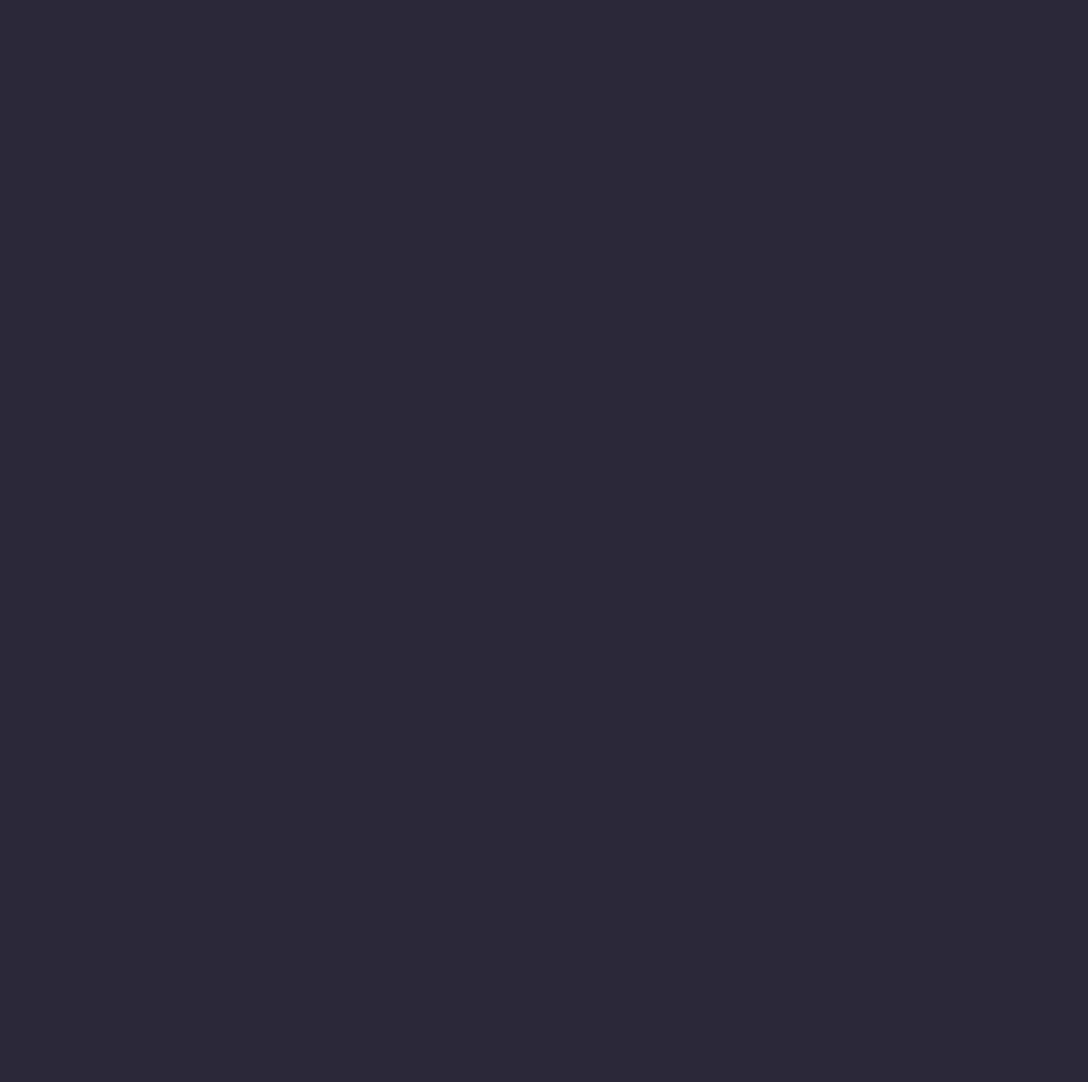
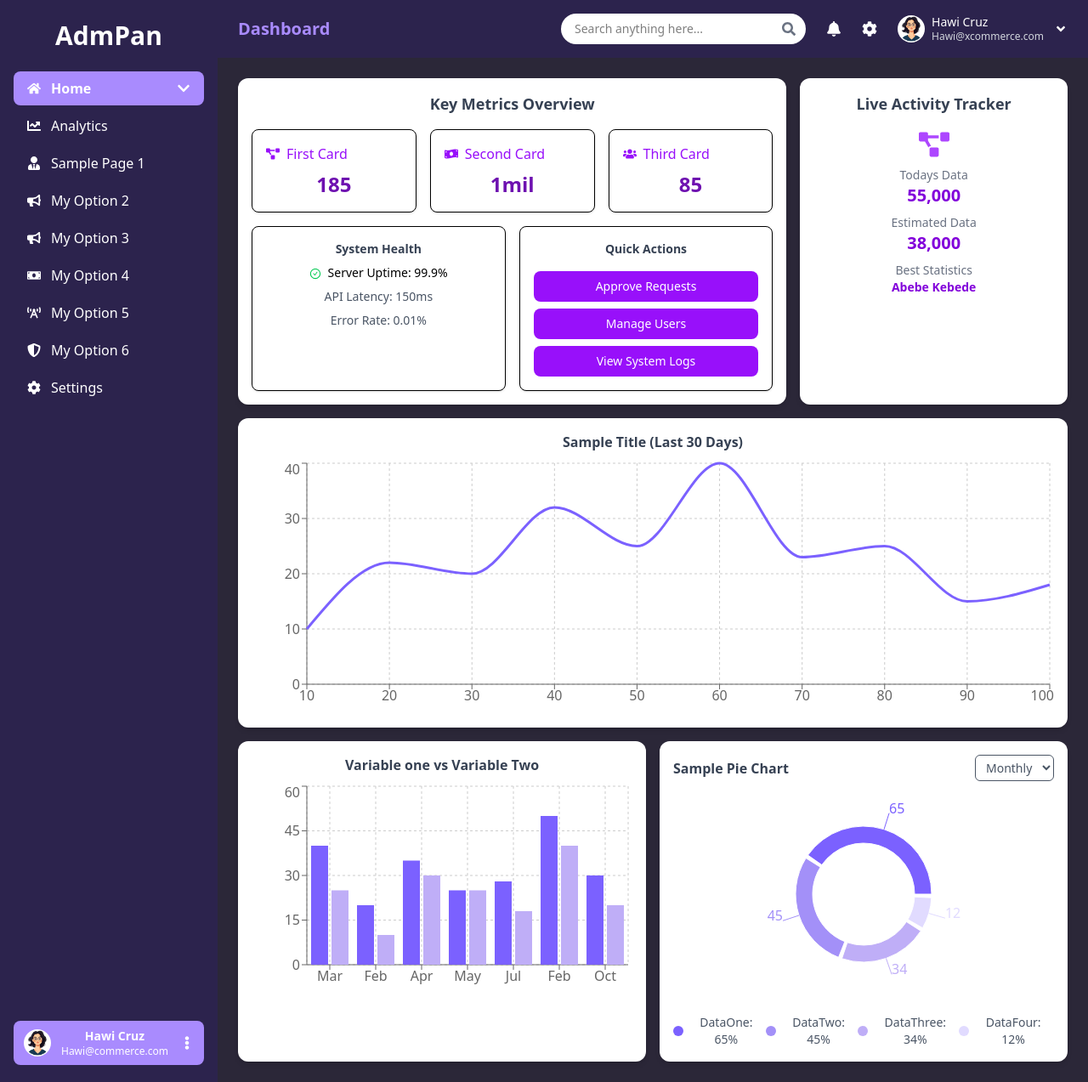
Before and after one commit to natanamanuelmamo/Custom_Admin_Panel_With_ReactJS, a React (Vite) app: page /dashboard in a window 1280 px wide. Before the commit this address had no page. Shown: the whole page at 85% size. Before the commit the page ends 800 px from the top, so only its background shows below. Built offline with nearby package versions, Linux system fonts and the light colour scheme.

Commit message:
sample dashboard page

```diff
--- a/src/App.jsx
+++ b/src/App.jsx
@@ -3,6 +3,7 @@ import SignIn from "./pages/Auth/SignIn";
 import SignUp from "./pages/Auth/SignUp";
 import SampleFirstPage from "./pages/Categories/SampleFirstPage";
 import Notifications from "./pages/Notifications/Notifications";
+import DashboardLayout from "./pages/Dashboard/HomeDashboard";
 
 import { BrowserRouter as Router, Routes, Route } from "react-router-dom";
 
@@ -16,6 +17,7 @@ function App() {
         <Route path="/signup" element={<SignUp />} />
         <Route path="/page1" element={<SampleFirstPage />} />
         <Route path="/notifications" element={<Notifications />} />
+        <Route path="/dashboard" element={<DashboardLayout />} />
 
       </Routes>
     </Router>
--- /dev/null
+++ b/src/pages/Dashboard/HomeDashboard.jsx
@@ -0,0 +1,208 @@
+import Sidebar from '../../components/Sidebar';
+import Topbar from '../../components/Topbar';
+import Card from '../../components/StatsCard';
+
+import { LineChart, Line, XAxis, YAxis, Tooltip, CartesianGrid, BarChart, Bar, PieChart, Pie, Cell, ResponsiveContainer } from 'recharts';
+import { FaProjectDiagram, FaMoneyBillWave, FaUsers } from 'react-icons/fa';
+import { AiOutlineCheckCircle } from 'react-icons/ai';
+
+const COLORS = ['#7B61FF', '#A390F8', '#BFAEF7', '#E1DBFF'];
+
+const LineChartData = [
+    { x: 10, y: 10 },
+    { x: 20, y: 22 },
+    { x: 30, y: 20 },
+    { x: 40, y: 32 },
+    { x: 50, y: 25 },
+    { x: 60, y: 40 },
+    { x: 70, y: 23 },
+    { x: 80, y: 25 },
+    { x: 90, y: 15 },
+    { x: 100, y: 18 },
+  ];
+
+  const barData = [
+    { name: 'Mar', variable1: 40, variable2: 25 },
+    { name: 'Feb', variable1: 20, variable2: 10 },
+    { name: 'Apr', variable1: 35, variable2: 30 },
+    { name: 'May', variable1: 25, variable2: 25 },
+    { name: 'Jul', variable1: 28, variable2: 18 },
+    { name: 'Feb', variable1: 50, variable2: 40 },
+    { name: 'Oct', variable1: 30, variable2: 20 },
+  ];
+
+  const pieData = [
+    { name: 'DataOne', value: 65 },
+    { name: 'DataTwo', value: 45 },
+    { name: 'DataThree', value: 34 },
+    { name: 'DataFour', value: 12 },
+  ];
+
+export default function DashboardLayout() {
+  return (
+    <div className="flex min-h-screen">
+      <Sidebar />
+      <div className="flex-1 flex flex-col">
+        <Topbar pageTitle="Dashboard" />
+        {/* Page content here */}
+
+        <div className="p-6 space-y-4">{/* <div className="p-4 space-y-4"> */}
+          {/* Top section */}
+          <div className="grid grid-cols-1 xl:grid-cols-3 gap-4">
+            <div className="bg-white rounded-xl shadow-md p-4 col-span-2 space-y-4">
+              <h2 className="text-lg font-semibold text-gray-700">Key Metrics Overview</h2>
+              <div className="grid grid-cols-1 md:grid-cols-3 gap-4">
+                {/* Card 1 */}
+                <div className="bg-white border rounded-lg p-4 shadow">
+                  <div className="flex items-center text-purple-600 mb-2">
+                    <FaProjectDiagram className="mr-2" />
+                    <span className="font-medium">First Card</span>
+                  </div>
+                  <h2 className="text-2xl font-bold text-purple-800">185</h2>
+                </div>
+                {/* Card 2 */}
+                <div className="bg-white border rounded-lg p-4 shadow">
+                  <div className="flex items-center text-purple-600 mb-2">
+                    <FaMoneyBillWave className="mr-2" />
+                    <span className="font-medium">Second Card</span>
+                  </div>
+                  <h2 className="text-2xl font-bold text-purple-800">1mil</h2>
+                </div>
+                {/* Card 3 */}
+                <div className="bg-white border rounded-lg p-4 shadow">
+                  <div className="flex items-center text-purple-600 mb-2">
+                    <FaUsers className="mr-2" />
+                    <span className="font-medium">Third Card</span>
+                  </div>
+                  <h2 className="text-2xl font-bold text-purple-800">85</h2>
+                </div>
+              </div>
+
+              <div className="grid grid-cols-1 md:grid-cols-2 gap-4">
+                {/* System Health */}
+                <div className="bg-white border rounded-lg p-4 shadow space-y-2">
+                  <h3 className="text-sm font-semibold text-gray-700 mb-2">System Health</h3>
+                  <p className="text-sm"><AiOutlineCheckCircle className="inline text-green-500 mr-1" /> Server Uptime: <span className="font-medium">99.9%</span></p>
+                  <p className="text-sm text-gray-600">API Latency: 150ms</p>
+                  <p className="text-sm text-gray-600">Error Rate: 0.01%</p>
+                </div>
+
+                {/* Quick Actions */}
+                <div className="bg-white border rounded-lg p-4 shadow">
+                  <h3 className="text-sm font-semibold text-gray-700 mb-4">Quick Actions</h3>
+                  <div className="space-y-2">
+                    <button className="w-full bg-purple-600 hover:bg-purple-700 text-white text-sm py-2 rounded-lg">Approve Requests</button>
+                    <button className="w-full bg-purple-600 hover:bg-purple-700 text-white text-sm py-2 rounded-lg">Manage Users</button>
+                    <button className="w-full bg-purple-600 hover:bg-purple-700 text-white text-sm py-2 rounded-lg">View System Logs</button>
+                  </div>
+                </div>
+              </div>
+            </div>
+
+            {/* Live Activity Tracker */}
+            <div className="bg-white rounded-xl shadow-md p-4 space-y-4">
+              <h3 className="text-lg font-semibold text-gray-700">Live Activity Tracker</h3>
+              <div className="flex flex-col items-center text-center space-y-2">
+                <FaProjectDiagram className="text-4xl text-purple-500" />
+                <div>
+                  <p className="text-sm text-gray-500">Todays Data</p>
+                  <h2 className="text-xl font-bold text-purple-700">55,000</h2>
+                </div>
+                <div>
+                  <p className="text-sm text-gray-500">Estimated Data</p>
+                  <h2 className="text-xl font-bold text-purple-700">38,000</h2>
+                </div>
+                <div>
+                  <p className="text-sm text-gray-500">Best Statistics</p>
+                  <h2 className="text-sm font-semibold text-purple-700">Abebe Kebede</h2>
+                </div>
+              </div>
+            </div>
+          </div>
+
+          {/* Line Chart */}
+          <div className="bg-white rounded-xl shadow-md p-4">
+            <h3 className="text-md font-semibold text-gray-700 mb-2">Sample Title (Last 30 Days)</h3>
+            <ResponsiveContainer width="100%" height={300}>
+              <LineChart data={LineChartData}>
+                <CartesianGrid strokeDasharray="3 3" />
+                <XAxis dataKey="x" />
+                <YAxis />
+                <Tooltip />
+                <Line
+                  type="monotone"
+                  dataKey="y"
+                  stroke="#7B61FF"
+                  strokeWidth={3}
+                  dot={false}
+                  fill="#7B61FF"
+                  fillOpacity={0.1}
+                />
+              </LineChart>
+            </ResponsiveContainer>
+          </div>
+
+          {/* Bottom section */}
+          <div className="grid grid-cols-1 xl:grid-cols-2 gap-4">
+            {/* Variable one vs Variable Two */}
+            <div className="bg-white rounded-xl shadow-md p-4">
+              <h3 className="text-md font-semibold text-gray-700 mb-2">Variable one vs Variable Two</h3>
+              <ResponsiveContainer width="100%" height={250}>
+                <BarChart data={barData}>
+                  <CartesianGrid strokeDasharray="3 3" />
+                  <XAxis dataKey="name" />
+                  <YAxis />
+                  <Tooltip />
+                  <Bar dataKey="variable1" fill="#7B61FF" barSize={20} />
+                  <Bar dataKey="variable2" fill="#BFAEF7" barSize={20} />
+                </BarChart>
+              </ResponsiveContainer>
+            </div>
+
+            {/* Pie Chart */}
+            <div className="bg-white rounded-xl shadow-md p-4">
+              <div className="flex justify-between items-center mb-2">
+                <h3 className="text-md font-semibold text-gray-700">Sample Pie Chart</h3>
+                <select className="text-sm text-gray-600 border px-2 py-1 rounded-md">
+                  <option>Monthly</option>
+                  <option>Weekly</option>
+                </select>
+              </div>
+              <ResponsiveContainer width="100%" height={250}>
+                <PieChart>
+                  <Pie
+                    data={pieData}
+                    cx="50%"
+                    cy="50%"
+                    innerRadius={60}
+                    outerRadius={80}
+                    fill="#8884d8"
+                    paddingAngle={3}
+                    dataKey="value"
+                    label
+                  >
+                    {pieData.map((entry, index) => (
+                      <Cell key={`cell-${index}`} fill={COLORS[index % COLORS.length]} />
+                    ))}
+                  </Pie>
+                </PieChart>
+              </ResponsiveContainer>
+              <div className="flex justify-around text-sm text-gray-600 mt-4">
+                {pieData.map((d, i) => (
+                  <div key={i} className="flex items-center space-x-1">
+                    <div className="w-3 h-3 rounded-full" style={{ backgroundColor: COLORS[i % COLORS.length] }}></div>
+                    <span>{d.name}: {d.value}%</span>
+                  </div>
+                ))}
+              </div>
+            </div>
+          </div>
+
+
+        </div>
+
+
+      </div>
+    </div>
+  );
+}
```
